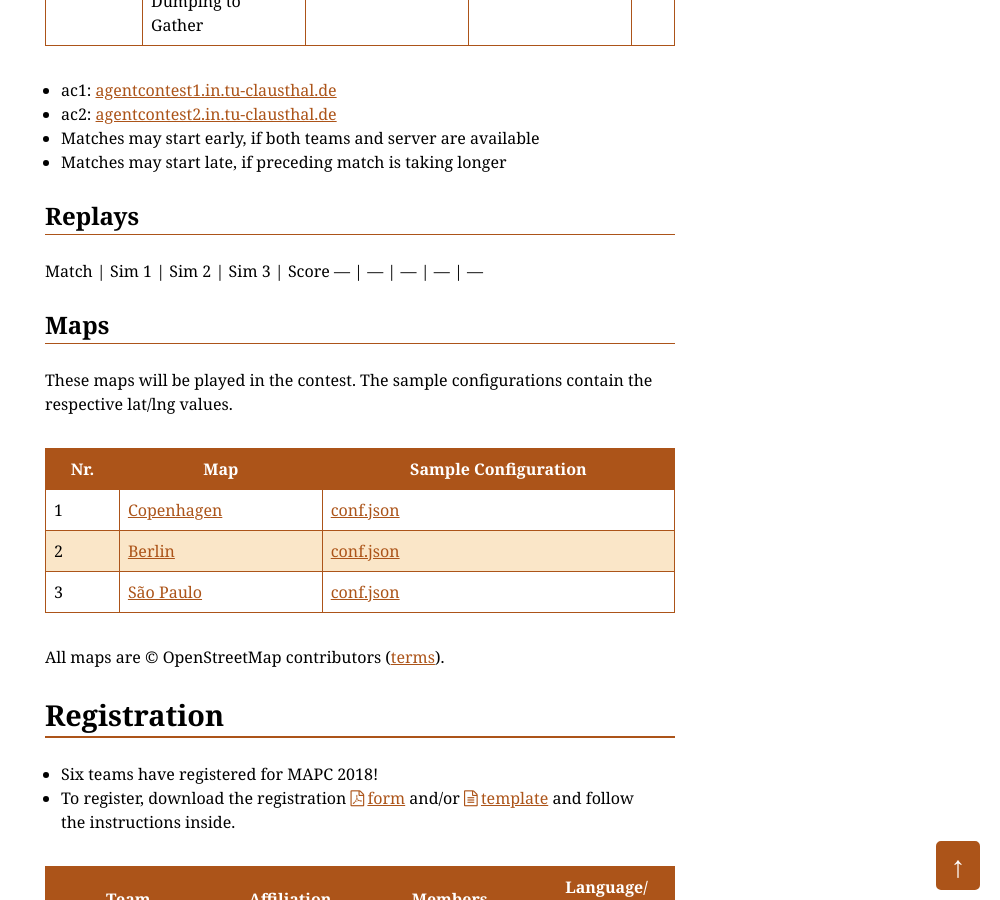
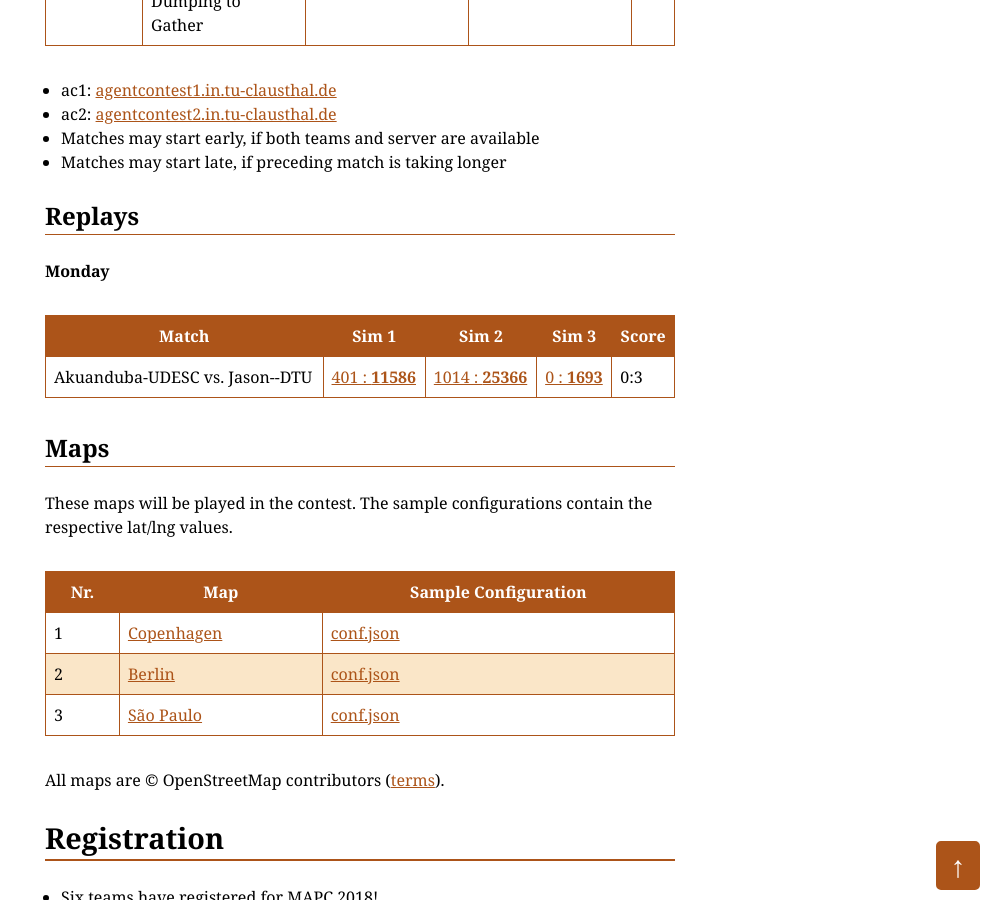
Before and after one commit to agentcontest/agentcontest.github.io, a Jekyll site: the page built from 2018/index.md, in a window 1280 px wide and 900 px high, scrolled down 2023 px. Shown: the whole window, without its empty margins (280-1280 px from the left). Built offline with Jekyll 4.4.1, drawn with Linux system fonts in a browser that asks for light colours.

Commit message:
first replays of 2018

```diff
--- a/2018/index.md
+++ b/2018/index.md
@@ -48,8 +48,11 @@ The tournament will take place September 24th and 25th. All times are GMT+2.
 
 ### Replays
 
+#### Monday
+
 Match | Sim 1 | Sim 2 | Sim 3 | Score
 --- | --- | --- | --- | ---
+Akuanduba&#8209;UDESC vs. Jason-&#8209;DTU | [401&nbsp;:&nbsp;**11586**](/2018/replays/?2018-09-24-12-06-37-Contest-2018-1of3) | [1014&nbsp;:&nbsp;**25366**](/2018/replays/?2018-09-24-12-06-37-Contest-2018-2of3) | [0&nbsp;:&nbsp;**1693**](/2018/replays/?2018-09-24-12-06-37-Contest-2018-3of3) | 0:3
 
 ### Maps
 
```
